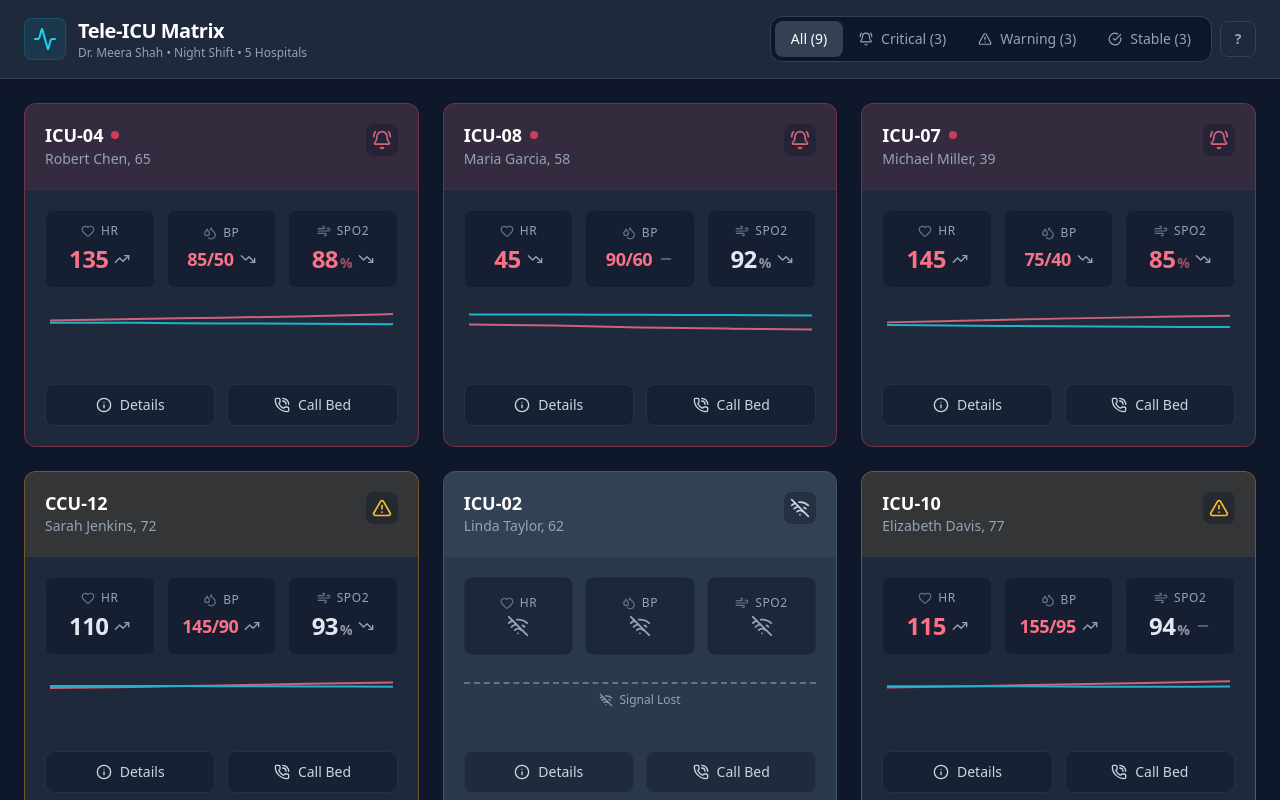
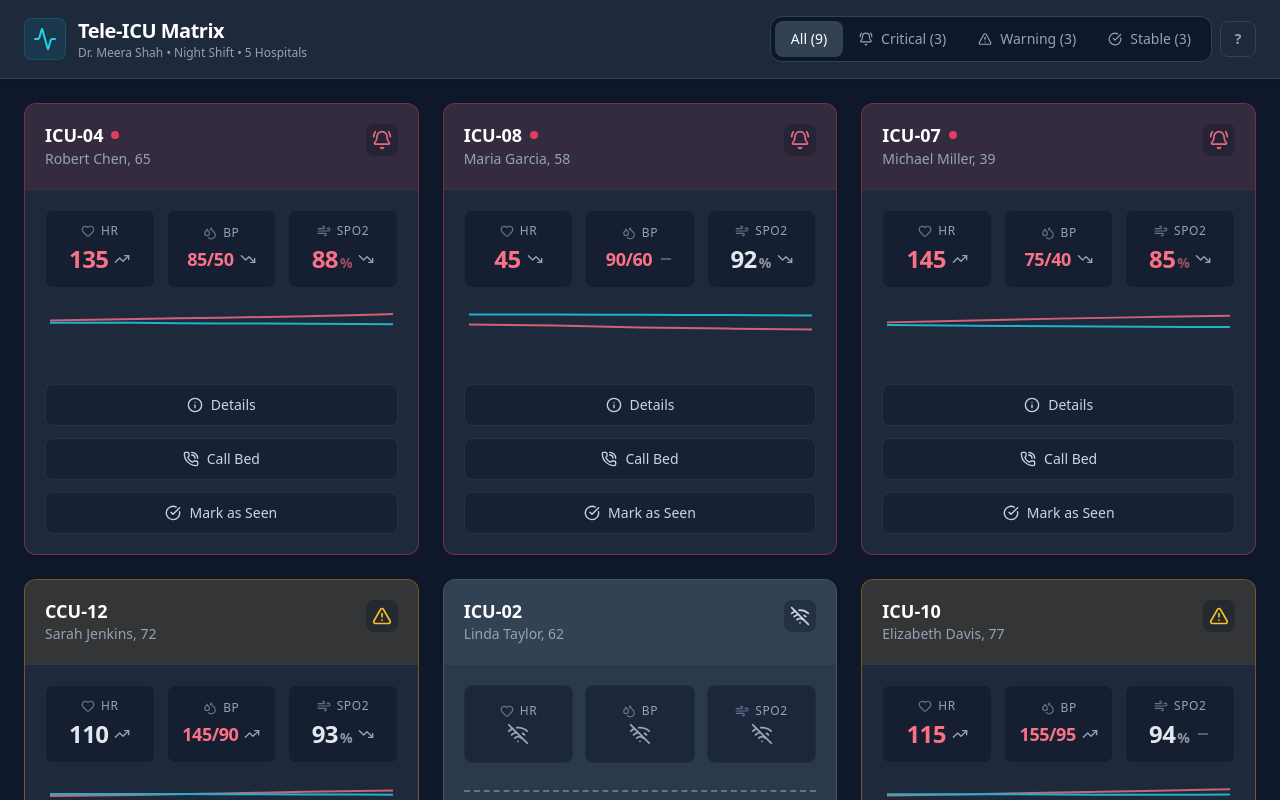
Before and after one commit to hmistry1331/Tele_ICU, a React (Vite) app: page / in a window 1280 px wide. Shown: the top 800 px of the page. Built offline with nearby package versions, Linux system fonts and the light colour scheme.

Commit message:
add mark as seen feature

```diff
--- a/tele_icu_command_center.tsx
+++ b/tele_icu_command_center.tsx
@@ -174,6 +174,7 @@ export default function TeleICUDashboard() {
     patient: Patient | null;
   }>({ isOpen: false, type: null, patient: null });
   const [isHelpOpen, setIsHelpOpen] = useState(false);
+  const [seenPatients, setSeenPatients] = useState<Set<string>>(new Set());
 
   // 1. Calculate stats for the Top Navigation (Reduces Alarm Fatigue by providing summary)
   const stats = useMemo(() => {
@@ -212,6 +213,14 @@ export default function TeleICUDashboard() {
 
   const closeModal = () => {
     setModalState({ isOpen: false, type: null, patient: null });
+  };
+
+  const markPatientAsSeen = (patientId: string) => {
+    setSeenPatients(current => {
+      const next = new Set(current);
+      next.add(patientId);
+      return next;
+    });
   };
 
   return (
@@ -285,7 +294,9 @@ export default function TeleICUDashboard() {
               <PatientTile
                 key={patient.id}
                 patient={patient}
+                isSeen={seenPatients.has(patient.id)}
                 onAction={handleAction}
+                onMarkSeen={markPatientAsSeen}
               />
             ))}
           </div>
@@ -396,6 +407,14 @@ export default function TeleICUDashboard() {
                 >
                   Close
                 </button>
+                <button
+                  type="button"
+                  onClick={() => modalState.patient && markPatientAsSeen(modalState.patient.id)}
+                  disabled={seenPatients.has(modalState.patient.id)}
+                  className="w-full mt-3 py-3 px-4 bg-slate-900 hover:bg-slate-950 disabled:cursor-default disabled:text-slate-500 text-slate-300 border border-slate-700 rounded-xl font-medium transition-colors"
+                >
+                  {seenPatients.has(modalState.patient.id) ? 'Marked as Seen' : 'Mark as Seen'}
+                </button>
               </div>
             )}
 
@@ -447,9 +466,11 @@ export default function TeleICUDashboard() {
 // --- PATIENT TILE COMPONENT ---
 // Designed for "glanceability" and minimal clutter
 
-function PatientTile({ patient, onAction }: {
+function PatientTile({ patient, isSeen, onAction, onMarkSeen }: {
   patient: Patient;
+  isSeen: boolean;
   onAction: (type: 'call' | 'details', patient: Patient) => void;
+  onMarkSeen: (patientId: string) => void;
 }) {
   // Determine styling based on status
   const theme = {
@@ -489,19 +510,23 @@ function PatientTile({ patient, onAction }: {
     return 'text-slate-200';
   };
 
+  const tileBorder = isSeen ? 'border-slate-600' : theme.border;
+  const tileBackground = isSeen ? 'bg-slate-800/75' : theme.bg;
+  const tileOpacity = isSeen ? 'opacity-75' : '';
+
   return (
-    <div className={`rounded-xl border ${theme.border} ${theme.bg} overflow-hidden shadow-sm transition-all hover:shadow-md flex flex-col`}>
+    <div className={`rounded-xl border ${tileBorder} ${tileBackground} ${tileOpacity} overflow-hidden shadow-sm transition-all hover:shadow-md flex flex-col`}>
       {/* Tile Header */}
-      <div className={`${theme.headerBg} p-4 sm:p-5 flex justify-between items-start gap-3 border-b border-slate-700/50`}>
+      <div className={`${isSeen ? 'bg-slate-800/60' : theme.headerBg} p-4 sm:p-5 flex justify-between items-start gap-3 border-b border-slate-700/50`}>
         <div>
           <h3 className="font-bold text-lg text-white leading-tight flex items-center gap-2">
             {patient.bed}
-            {patient.status === 'critical' && <span className="w-2 h-2 rounded-full bg-rose-500 animate-pulse"></span>}
+            {patient.status === 'critical' && !isSeen && <span className="w-2 h-2 rounded-full bg-rose-500 animate-pulse"></span>}
           </h3>
           <p className="text-sm text-slate-400 truncate max-w-[180px] mt-0.5">{patient.name}, {patient.age}</p>
         </div>
         <div className="flex items-center gap-2 p-1.5 bg-slate-900/40 rounded-lg">
-          {theme.icon}
+          {isSeen ? <CheckCircle size={20} className="text-slate-400" /> : theme.icon}
         </div>
       </div>
 
@@ -581,20 +606,29 @@ function PatientTile({ patient, onAction }: {
       </div>
 
       {/* Action Footer */}
-      <div className="p-3 sm:p-5 pt-0 mt-auto flex gap-2 sm:gap-3">
+      <div className="p-3 sm:p-5 pt-0 mt-auto flex flex-wrap gap-2 sm:gap-3">
         <button
           onClick={() => onAction('details', patient)}
-          className="flex-1 flex items-center justify-center gap-1.5 sm:gap-2 py-2.5 px-2 sm:px-3 rounded-lg bg-slate-900/40 hover:bg-slate-700 border border-slate-700/50 text-slate-300 text-xs sm:text-sm font-medium transition-all"
+          className="min-w-[calc(50%-0.25rem)] flex-1 flex items-center justify-center gap-1.5 sm:gap-2 py-2.5 px-2 sm:px-3 rounded-lg bg-slate-900/40 hover:bg-slate-700 border border-slate-700/50 text-slate-300 text-xs sm:text-sm font-medium transition-all"
         >
           <Info size={16} />
           Details
         </button>
         <button
           onClick={() => onAction('call', patient)}
-          className="flex-1 flex items-center justify-center gap-1.5 sm:gap-2 py-2.5 px-2 sm:px-3 rounded-lg bg-slate-900/40 hover:bg-slate-700 border border-slate-700/50 text-slate-300 text-xs sm:text-sm font-medium transition-all"
+          className="min-w-[calc(50%-0.25rem)] flex-1 flex items-center justify-center gap-1.5 sm:gap-2 py-2.5 px-2 sm:px-3 rounded-lg bg-slate-900/40 hover:bg-slate-700 border border-slate-700/50 text-slate-300 text-xs sm:text-sm font-medium transition-all"
         >
           <PhoneCall size={16} />
           Call Bed
+        </button>
+        <button
+          type="button"
+          onClick={() => onMarkSeen(patient.id)}
+          disabled={isSeen}
+          className="w-full flex items-center justify-center gap-2 py-2.5 px-3 rounded-lg bg-slate-900/40 hover:bg-slate-700 disabled:cursor-default disabled:text-slate-500 border border-slate-700/50 text-slate-300 text-xs sm:text-sm font-medium transition-all"
+        >
+          <CheckCircle size={16} />
+          {isSeen ? 'Seen' : 'Mark as Seen'}
         </button>
       </div>
     </div>
```
